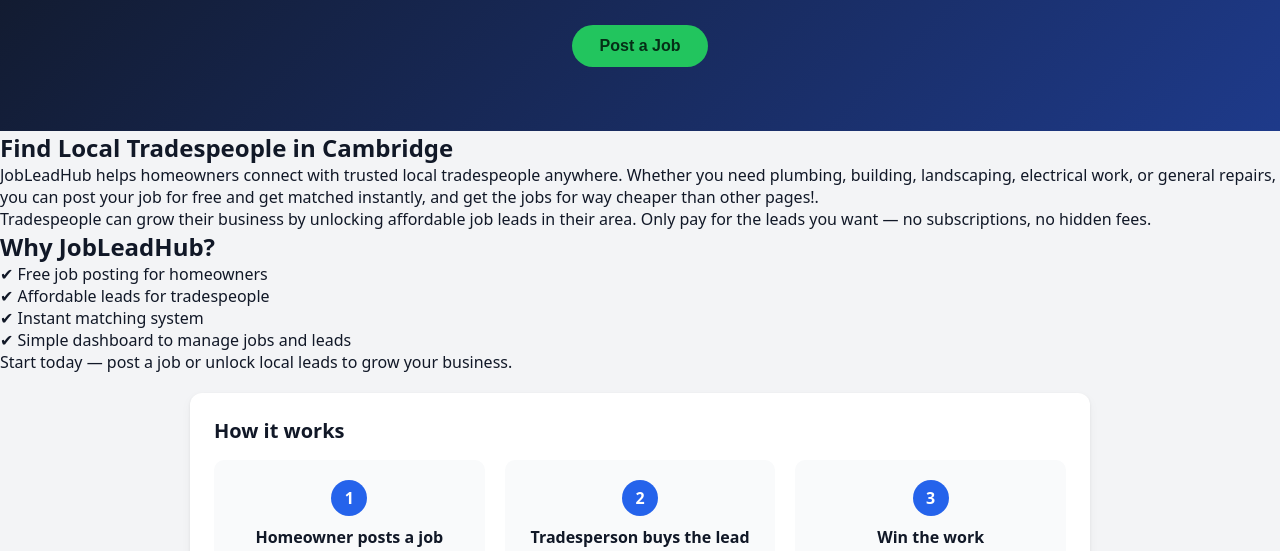
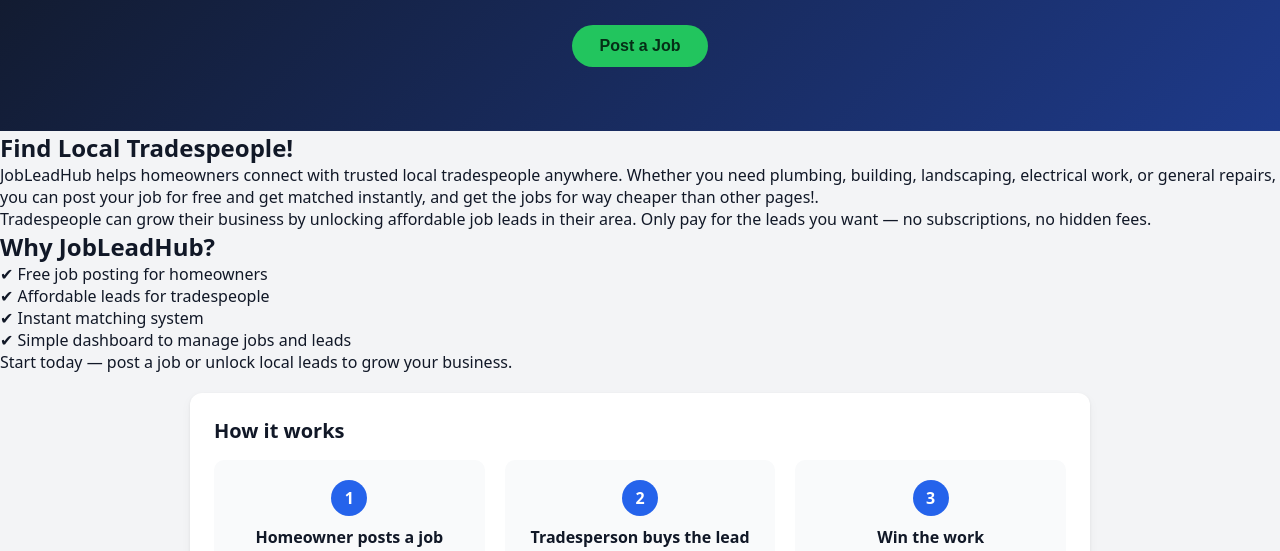
Before and after one commit to altopurse/altopurse.github.io, a plain HTML site: page index.html in a window 1280 px wide. Shown: the part 217-768 px from the top of the page. Drawn offline with Linux system fonts and the light colour scheme; no server answers.

Commit message:
Update index.html

```diff
--- a/index.html
+++ b/index.html
@@ -42,7 +42,7 @@
   </section>
 
   <section class="seo-content">
-  <h1>Find Local Tradespeople in Cambridge</h1>
+  <h1>Find Local Tradespeople!</h1>
   <p>
     JobLeadHub helps homeowners connect with trusted local tradespeople anywhere.
     Whether you need plumbing, building, landscaping, electrical work, or general repairs, you can post your
```
